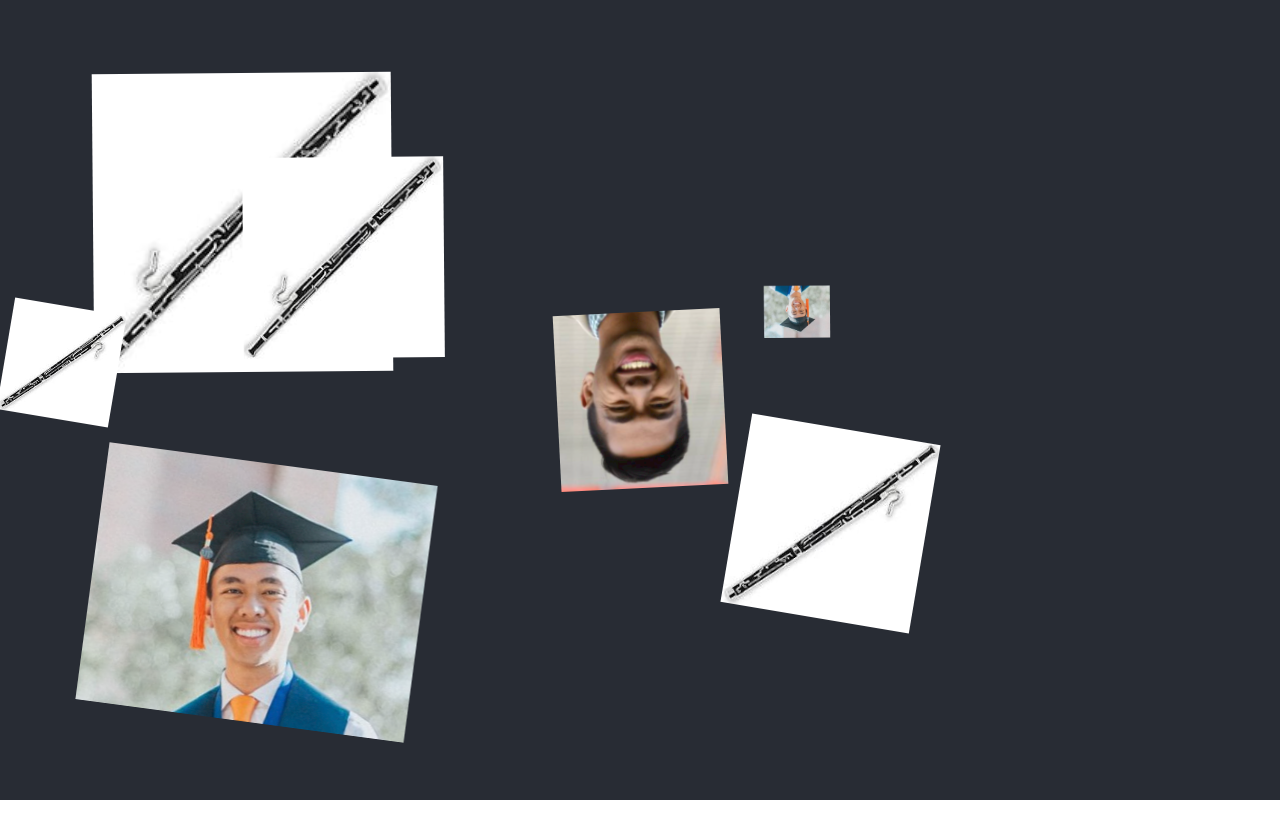
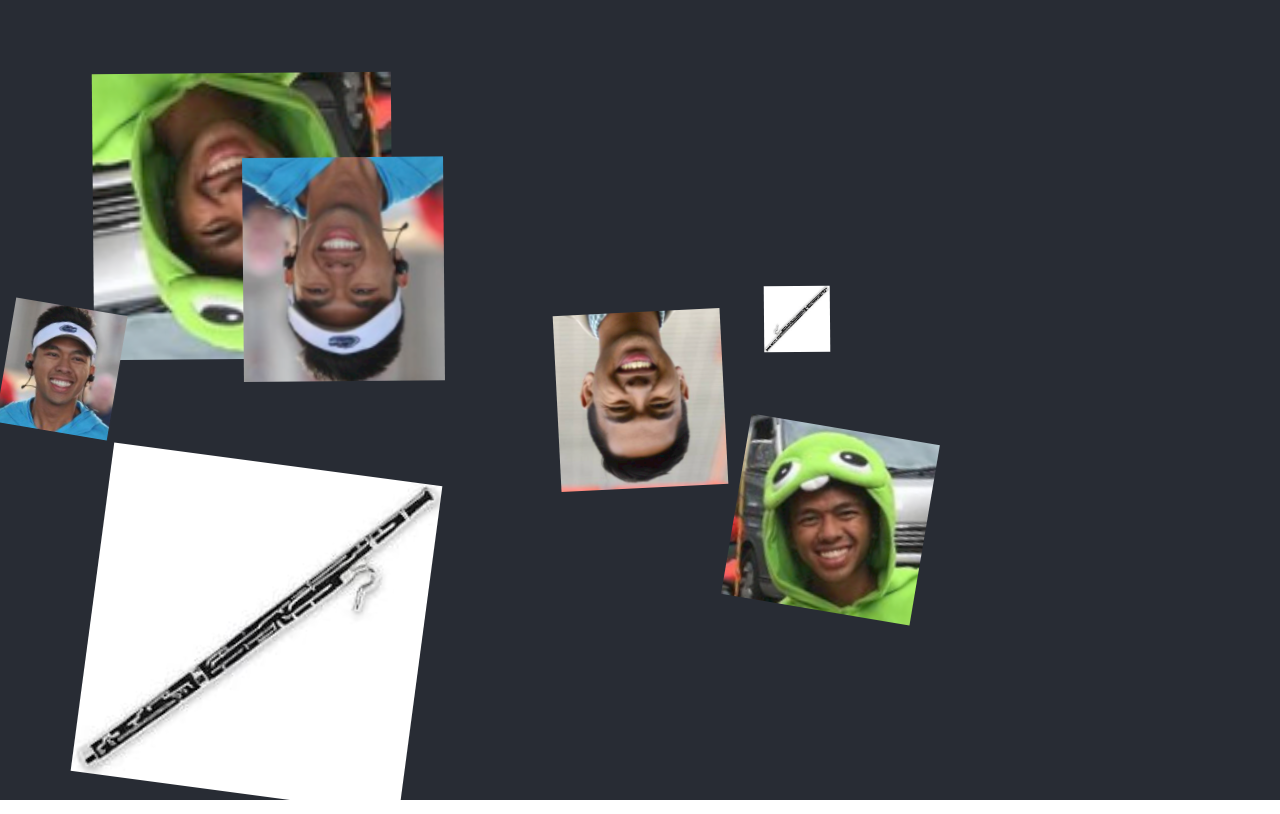
Before and after one commit to Rolstenhouse/rodelenderez.com, a React (Create React App) app: page / in a window 1280 px wide. Built offline with nearby package versions, Linux system fonts and the light colour scheme.

Commit message:
added photos

```diff
--- a/src/App.js
+++ b/src/App.js
@@ -26,6 +26,8 @@ const App = () => {
     "/photos/rodel2.png",
     "/photos/rodel.png",
     "/photos/bassoon.jpeg",
+    "/photos/rodel3.png",
+    "/photos/rodel4.png"
   ];
 
   useEffect(() => {
```
Also changed, not shown: 1 other file (tests, documents, lock files or other folders).
